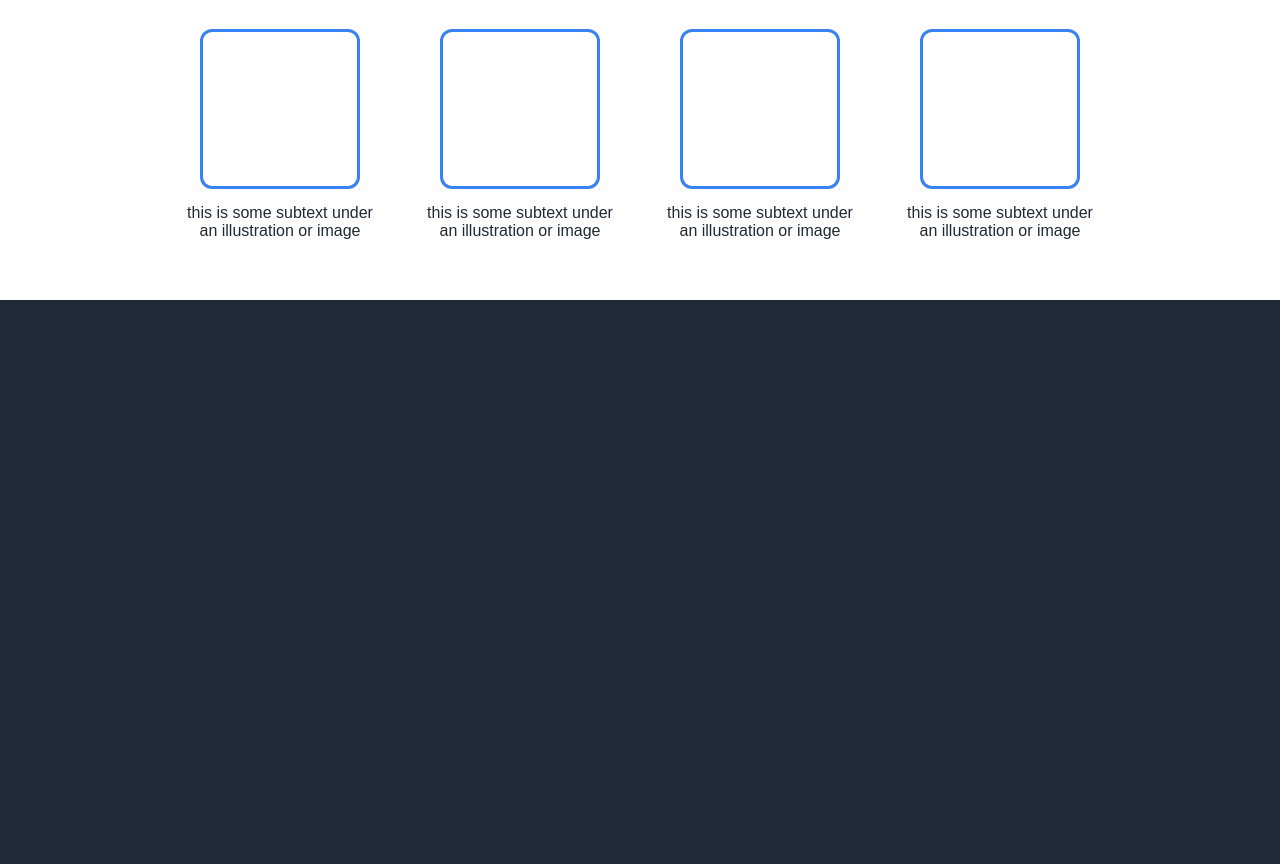
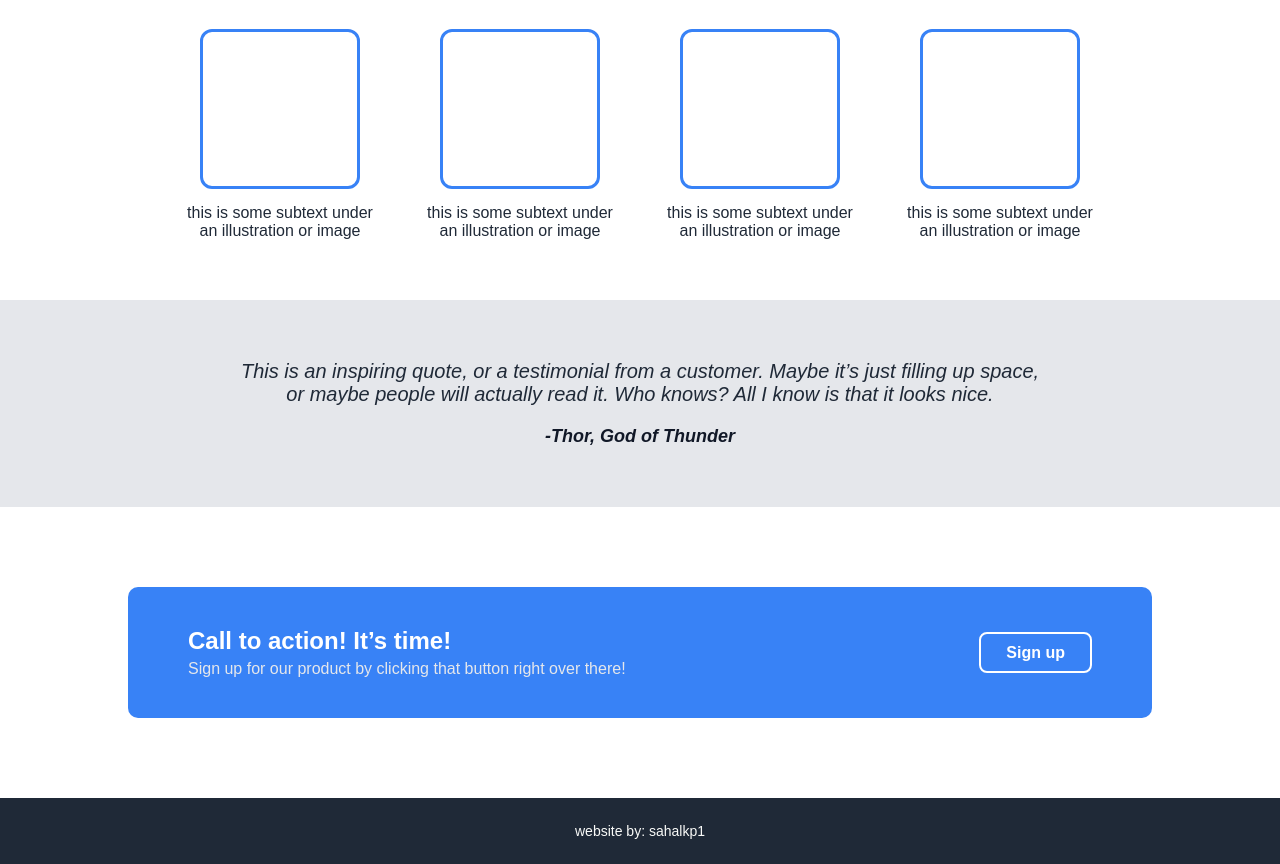
Before and after one commit to sahalkp1/website, a plain HTML site: page index.html in a window 1280 px wide. Shown: the part 534-1398 px from the top of the page. Before the commit the page ends 834 px from the top, so only its background shows below. Drawn offline with Linux system fonts and the light colour scheme.

Commit message:
complete the all parts 4/4

```diff
--- a/index.html
+++ b/index.html
@@ -58,6 +58,34 @@
   </div>
 </div>
 
+<div class="quote-section">
+  <p class="quote">
+    This is an inspiring quote, or a testimonial from a customer.
+    Maybe it’s just filling up space, or maybe people will actually read it.
+    Who knows? All I know is that it looks nice.
+  </p>
+  <p class="author">-Thor, God of Thunder</p>
+</div>
+
+<!-- bottom section -->
+
+<section class="cta-section">
+  <div class="cta-container">
+    <div class="cta-text">
+      <h2>Call to action! It’s time!</h2>
+      <p>Sign up for our product by clicking that button right over there!</p>
+    </div>
+    <div class="cta-button">
+      <a href="#" class="btn-outline">Sign up</a>
+    </div>
+  </div>
+</section>
+
+<!-- Footer -->
+<footer class="footer">
+  <p>website by: <a href="https://github.com/sahalkp1">sahalkp1</a></p>
+</footer>
+
 
 
 </body>
--- a/style.css
+++ b/style.css
@@ -121,3 +121,86 @@ body {
   font-size: 16px;
   color: #1f2937;
 }
+.quote-section {
+  background-color: #e5e7eb;
+  padding: 60px 20px;
+  text-align: center;
+  font-style: italic;
+}
+
+.quote {
+  font-size: 20px;
+  color: #1f2937;
+  max-width: 800px;
+  margin: 0 auto 20px auto;
+}
+
+.author {
+  font-size: 18px;
+  font-weight: bold;
+  color: #111827;
+}
+
+
+
+/* Call to Action Section */
+.cta-section {
+  background-color: white;
+  padding: 80px 10%;
+}
+
+.cta-container {
+  background-color: #3882f6;
+  color: white;
+  border-radius: 10px;
+  padding: 40px 60px;
+  display: flex;
+  justify-content: space-between;
+  align-items: center;
+  flex-wrap: wrap; /* responsive for smaller screens */
+}
+
+.cta-text h2 {
+  font-size: 24px;
+  font-weight: 700;
+  margin: 0;
+}
+
+.cta-text p {
+  font-size: 16px;
+  margin-top: 5px;
+  color: #e5e7eb; /* lighter grayish text */
+}
+
+.btn-outline {
+  border: 2px solid white;
+  color: white;
+  padding: 10px 25px;
+  border-radius: 8px;
+  text-decoration: none;
+  font-weight: 600;
+  transition: 0.3s;
+}
+
+.btn-outline:hover {
+  background-color: white;
+  color: #3882f6;
+}
+
+/* Footer */
+.footer {
+  background-color: #1f2937; /* dark gray */
+  color: #f9faf8; /* white text */
+  text-align: center;
+  padding: 25px 0;
+  font-size: 14px;
+}
+
+.footer a {
+  color: #f9faf8;
+  text-decoration: none;
+  font-weight: 500;
+}
+.footer a:hover {
+  color: #e5e7eb9d;
+}
```
